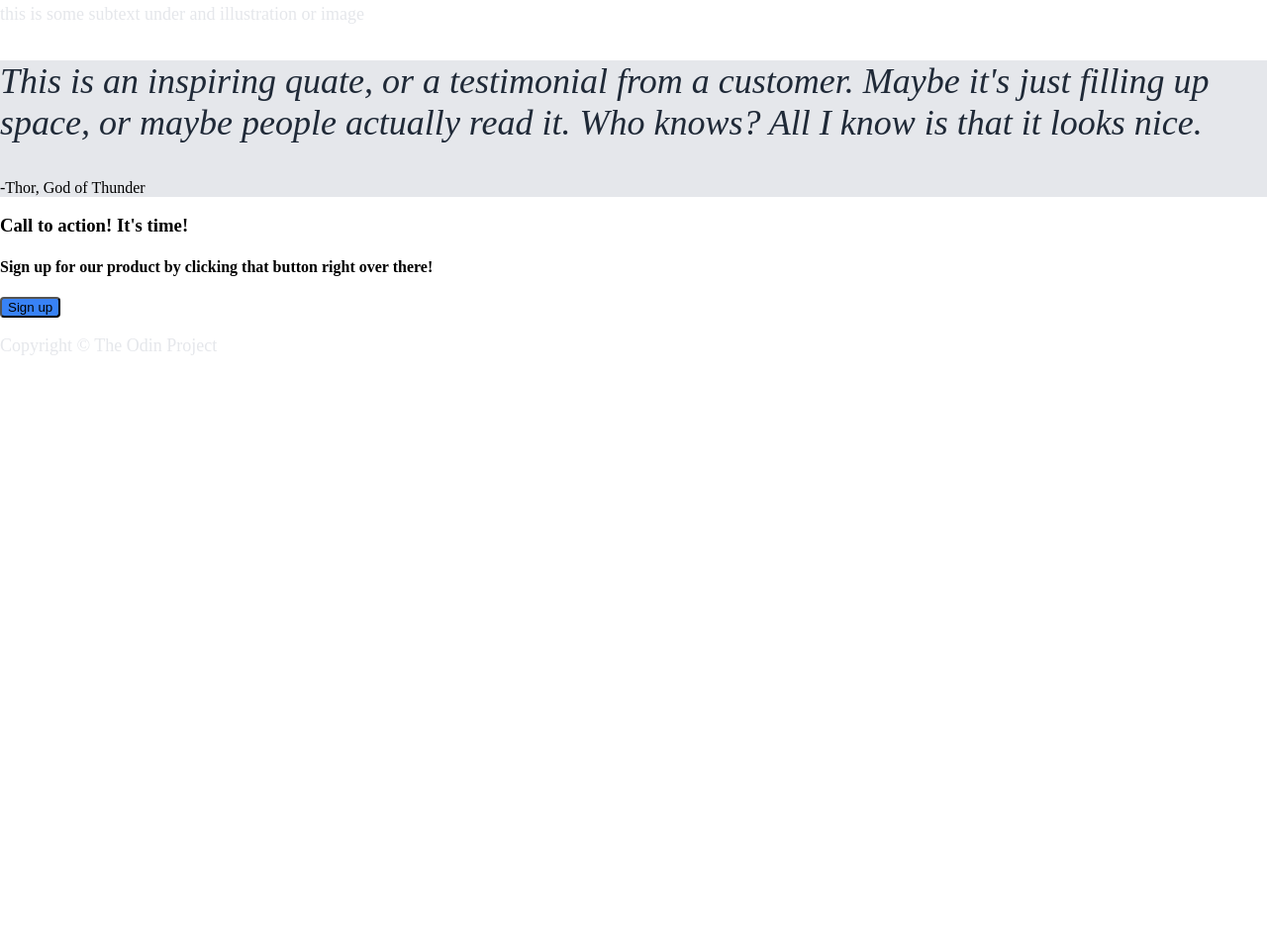
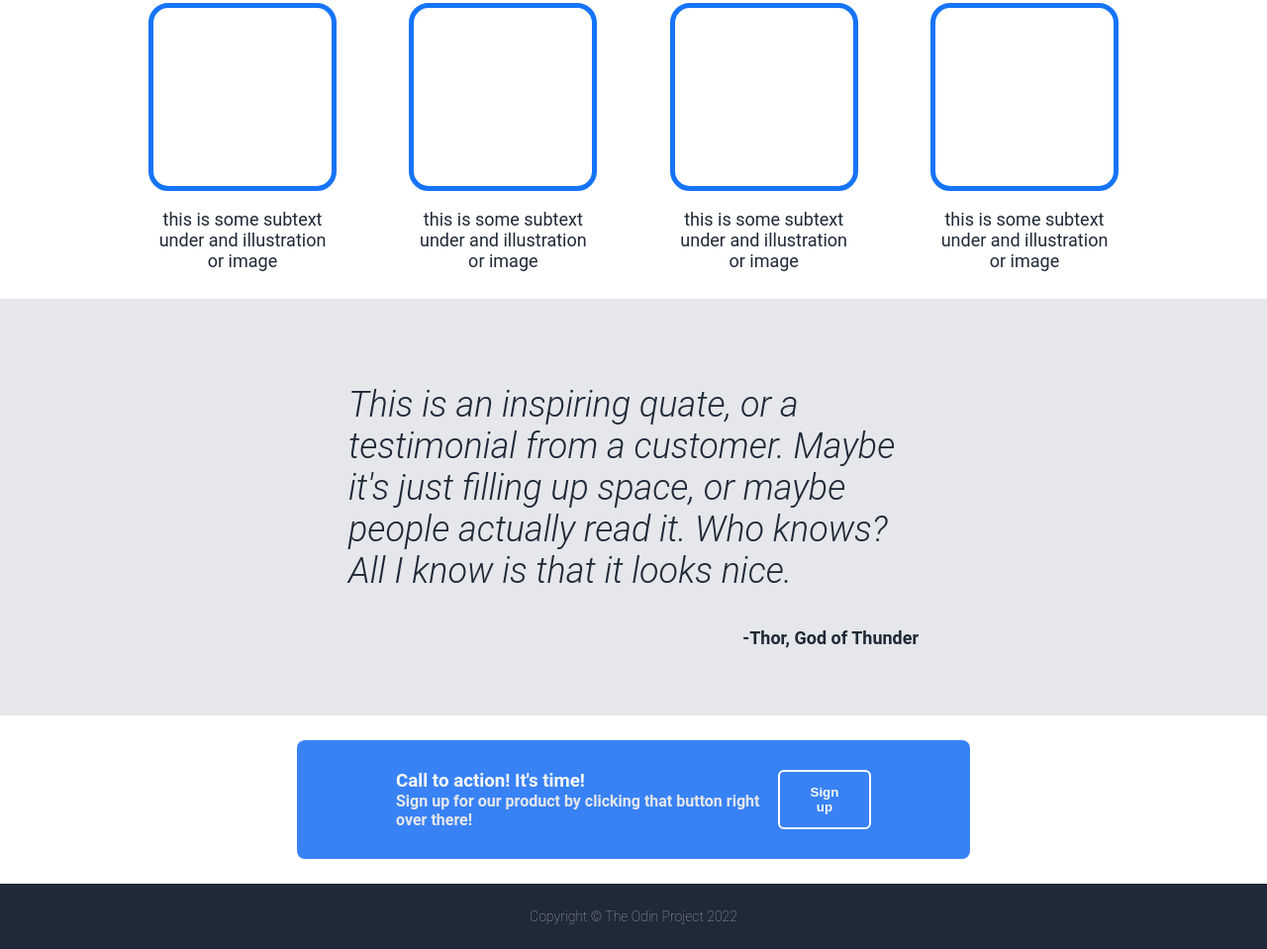
Before and after one commit to PauliusVi99/Odin_CSS_Project_LandingPage, a plain HTML site: page index.html in a window 1280 px wide. Shown: the part 612-1571 px from the top of the page at 99% size. Before the commit the page ends 990 px from the top, so only its background shows below. Drawn offline with Linux system fonts and the light colour scheme.

Commit message:
finish css of this project

```diff
--- a/index.html
+++ b/index.html
@@ -29,46 +29,58 @@
 
         <p class="placeHolder">this is a placeholder for an image</p>
       </section>
-      <section>
+      <section class="secondSection">
         <h2>Some random information</h2>
         <div class="containerForRandomInformation">
           <div class="card">
             <div class="square"></div>
-            <p>this is some subtext under and illustration or image</p>
+            <p class="randomInformationText">
+              this is some subtext under and illustration or image
+            </p>
           </div>
           <div class="card">
             <div class="square"></div>
-            <p>this is some subtext under and illustration or image</p>
+            <p class="randomInformationText">
+              this is some subtext under and illustration or image
+            </p>
           </div>
           <div class="card">
             <div class="square"></div>
-            <p>this is some subtext under and illustration or image</p>
+            <p class="randomInformationText">
+              this is some subtext under and illustration or image
+            </p>
           </div>
           <div class="card">
             <div class="square"></div>
-            <p>this is some subtext under and illustration or image</p>
+            <p class="randomInformationText">
+              this is some subtext under and illustration or image
+            </p>
           </div>
         </div>
       </section>
-      <section class="quoteSection">
+      <section class="thirdSection">
         <p class="quoteText">
           This is an inspiring quate, or a testimonial from a customer. Maybe
           it's just filling up space, or maybe people actually read it. Who
           knows? All I know is that it looks nice.
         </p>
-        <span>-Thor, God of Thunder</span>
+        <p class="quoteAuthor">-Thor, God of Thunder</p>
       </section>
-      <section>
-        <div>
-          <h3>Call to action! It's time!</h3>
-          <h4>
-            Sign up for our product by clicking that button right over there!
-          </h4>
-          <button>Sign up</button>
+      <section class="fourthSection">
+        <div class="signUpContainer">
+          <div>
+            <h3>Call to action! It's time!</h3>
+            <h4>
+              Sign up for our product by clicking that button right over there!
+            </h4>
+          </div>
+          <!-- <div class="buttonDiv"> -->
+          <button class="signUpButton">Sign up</button>
         </div>
+        <!-- </div> -->
       </section>
       <footer>
-        <p>Copyright © The Odin Project</p>
+        <p class="footerText">Copyright © The Odin Project 2022</p>
       </footer>
     </main>
   </body>
--- a/styles.css
+++ b/styles.css
@@ -1,5 +1,6 @@
 body {
   margin: 0;
+  font-family: 'Roboto', sans-serif;
 }
 h1 {
   margin: 0;
@@ -13,11 +14,19 @@ h2 {
   font-size: 36px;
   font-weight: 800;
 }
+h3 {
+  color: #f9faf8;
+  margin: 0;
+}
+h4 {
+  color: #e5e7eb;
+  margin: 0;
+}
 header {
   background-color: #1f2937;
   display: flex;
   justify-content: space-between;
-  padding: 15px 100px 50px;
+  padding: 15px 150px 50px;
 }
 .headerLogo {
   color: #f9faf8;
@@ -29,6 +38,7 @@ ul {
   margin: 0;
   padding: 0;
   display: flex;
+  gap: 20px;
 }
 a {
   color: #e5e7eb;
@@ -37,13 +47,26 @@ a {
 }
 button {
   background-color: #3882f6;
-  border-radius: 4px;
+  border-radius: 6px;
+  border: none;
+  color: #f9faf8;
+  font-weight: 600;
+  padding: 6px 24px;
 }
 p {
   font-size: 18px;
   color: #e5e7eb;
 }
-.quoteSection {
+footer {
+  background-color: #1f2937;
+  padding: 25px 0px;
+}
+.containerForRandomInformation {
+  display: flex;
+  justify-content: space-between;
+  margin-top: 50px;
+}
+.thirdSection {
   background-color: #e5e7eb;
 }
 .quoteText {
@@ -54,12 +77,16 @@ p {
 }
 .firstSection {
   background-color: #1f2937;
-  padding: 25px 100px 50px;
+  padding: 25px 150px 125px;
   display: flex;
   justify-content: space-between;
 }
+.secondSection {
+  padding: 10px 150px;
+  text-align: center;
+}
 .classOne {
-  max-width: 300px;
+  max-width: 450px;
 }
 .placeHolder {
   background-color: rgb(158, 158, 158);
@@ -69,3 +96,44 @@ p {
   text-align: center;
   margin: 0;
 }
+.square {
+  border: 5px solid rgb(22, 116, 248);
+  border-radius: 20px;
+  width: 180px;
+  height: 180px;
+}
+.randomInformationText {
+  max-width: 180px;
+  color: #1f2937;
+  margin-left: 5px;
+  text-align: center;
+}
+.thirdSection {
+  padding: 50px 352px;
+}
+.quoteAuthor {
+  color: #1f2937;
+  font-weight: bold;
+  text-align: right;
+}
+.fourthSection {
+  padding: 25px 300px;
+}
+.signUpContainer {
+  background-color: #3882f6;
+  border-radius: 8px;
+  display: flex;
+  justify-content: space-between;
+  padding: 30px 100px;
+}
+.signUpButton {
+  border: 2px solid white;
+}
+
+.footerText {
+  color: #a5a9b1;
+  margin: 0;
+  text-align: center;
+  font-size: 14px;
+  font-weight: 1;
+}
```
